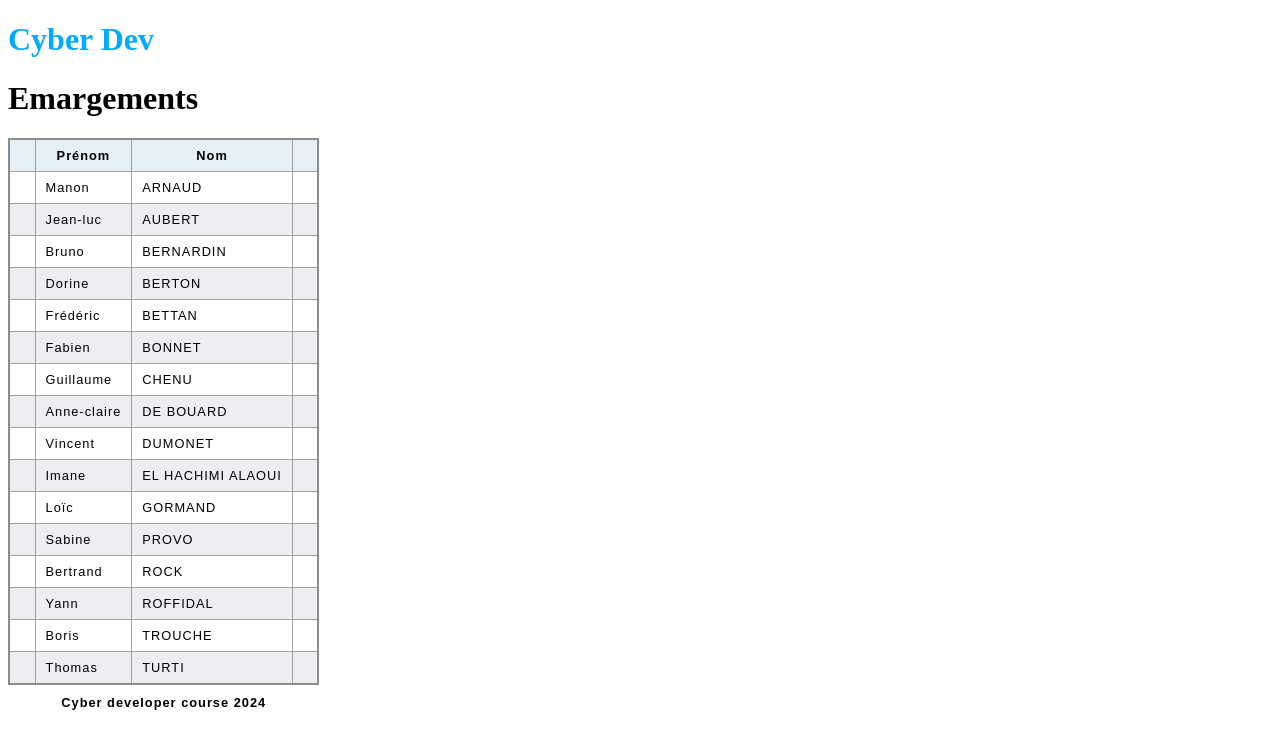
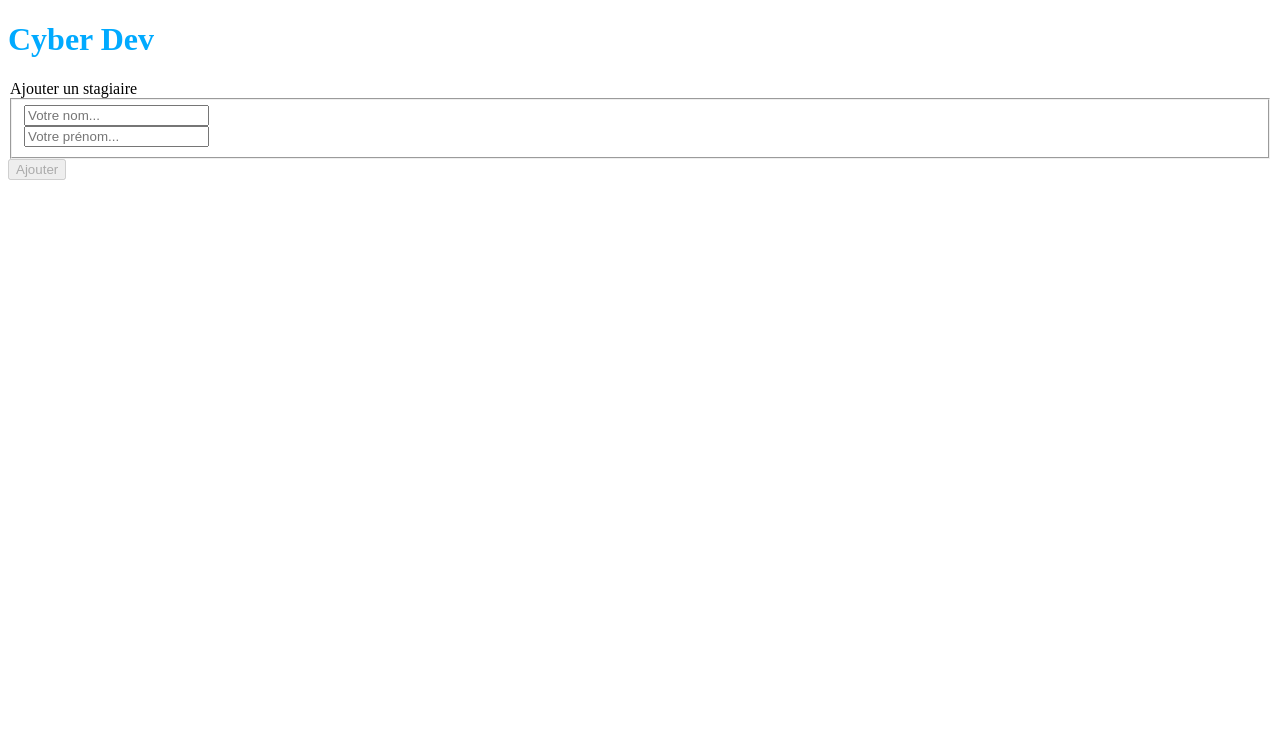
Before and after one commit to salsaddict34/TP-POE-Frontend, an Angular app: page /intern-add in a window 1280 px wide. Before the commit this address led to /home. Shown: the top 748 px of the page. Built offline with nearby package versions, Linux system fonts and the light colour scheme.

Commit message:
Adding user function - add Interface service - only on memory

```diff
--- a/src/app/app-routing.module.ts
+++ b/src/app/app-routing.module.ts
@@ -1,6 +1,7 @@
 import { NgModule } from '@angular/core';
 import { RouterModule, Routes } from '@angular/router';
 import { HomeComponent } from './home/home.component';
+import { InternFormComponent } from './home/intern-form/intern-form.component';
 
 const routes: Routes = [
   {
@@ -11,6 +12,11 @@ const routes: Routes = [
   {
     path: 'home',
     component: HomeComponent,
+    pathMatch: 'full'
+  },
+  {
+    path: 'intern-add',
+    component: InternFormComponent,
     pathMatch: 'full'
   },
   {
--- /dev/null
+++ b/src/app/core/interfaces/i-service.ts
@@ -0,0 +1,14 @@
+/**
+ * @interface IService
+ * Define methods to be implemented in services crud class
+ * @author Casper the Ghost
+ * @version 1.0.0
+ * - add method
+ */
+export interface IService<T> {
+    /**
+     * @param item T any type specialized in your implementation
+     * @returns void
+     */
+    add(item: T): void
+}
--- a/src/app/home/home.component.html
+++ b/src/app/home/home.component.html
@@ -27,3 +27,5 @@
         </tr>-->
     </tfoot>
 </table>
+
+<a [routerLink]="['/intern-add']">Ajouter un stagiaire</a>
--- /dev/null
+++ b/src/app/home/intern-form/intern-form.component.html
@@ -0,0 +1,25 @@
+<form [formGroup]="internForm" (ngSubmit)="onSubmit()">
+    <legend>Ajouter un stagiaire</legend>
+    <fieldset>
+        <div class="form-field">
+            <input type="text" formControlName="lastname" placeholder="Votre nom...">
+            <div *ngIf="internForm.controls['lastname'].errors && internForm.controls['lastname'].touched">
+                <span *ngIf="internForm.controls['lastname'].hasError('required')">Le nom ne peut pas être vide</span>
+                <span *ngIf="internForm.controls['lastname'].hasError('minlength')">Le nombre de caractères est
+                    insuffisant pour le nom</span>
+            </div>
+        </div>
+        <div class="form-field">
+            <input type="text" formControlName="firstname" placeholder="Votre prénom...">
+            <div
+                *ngIf="internForm.controls['firstname'].hasError('required') && internForm.controls['firstname'].touched">
+                Le prénom ne peut pas être vide
+            </div>
+        </div>
+    </fieldset>
+    <div class="form-field">
+        <button [disabled]="internForm.invalid" type="submit">Ajouter</button>
+    </div>
+</form>
+
+<!-- {{internForm.value | json}} -->
--- /dev/null
+++ b/src/app/home/intern-form/intern-form.component.ts
@@ -0,0 +1,42 @@
+import { Component } from '@angular/core';
+import { FormBuilder, FormGroup, Validators } from '@angular/forms';
+import { InternService } from '../services/intern.service';
+import { Router } from '@angular/router';
+
+@Component({
+  selector: 'app-intern-form',
+  templateUrl: './intern-form.component.html',
+  styleUrl: './intern-form.component.scss'
+})
+export class InternFormComponent {
+  public internForm: FormGroup = new FormGroup({})
+
+  constructor(
+    private _formBuilder: FormBuilder,
+    private _internService: InternService,
+    private _router: Router
+  ) { }
+
+  ngOnInit(): void {
+    this.internForm = this._formBuilder.group({
+      lastname: [
+        '', //Default value
+        [
+          Validators.required,
+          Validators.minLength(3)
+        ]
+      ],
+      firstname: [
+        '', //Default value
+        [
+          Validators.required,
+        ]
+      ]
+    })
+  }
+
+  onSubmit(): void {
+    this._internService.add(this.internForm.value)
+    this._router.navigate(['/home'])
+  }
+}
--- a/src/app/home/services/intern.service.ts
+++ b/src/app/home/services/intern.service.ts
@@ -1,10 +1,11 @@
 import { Injectable } from '@angular/core';
 import { Intern } from '../types/intern.type';
+import { IService } from '../../core/interfaces/i-service';
 
 @Injectable({
   providedIn: 'root'
 })
-export class InternService {
+export class InternService implements IService<Intern>{
   private _interns: Array<Intern> = [
     {
       lastname: 'ARNAUD',
@@ -73,6 +74,10 @@ export class InternService {
   ]
   constructor() { }
 
+  add(item: Intern): void {
+    this._interns.push(item)
+  }
+
   get interns(): Array<Intern> {
     return this._interns
   }
```
Also changed, not shown: src/app/home/home.module.ts (+8 -2 lines), src/app/home/intern-form/intern-form.component.scss (added), 1 other file (tests, documents, lock files or other folders).
